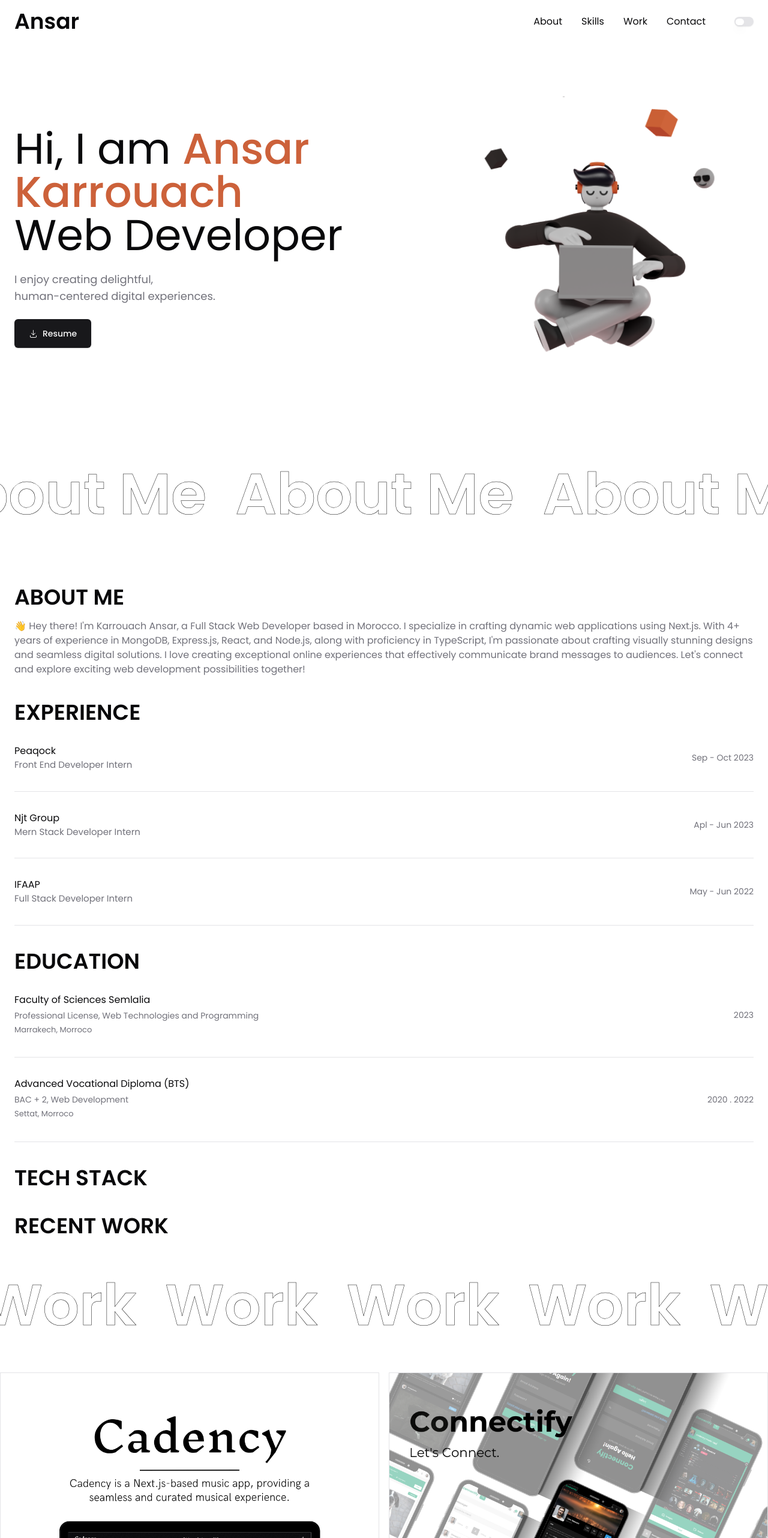
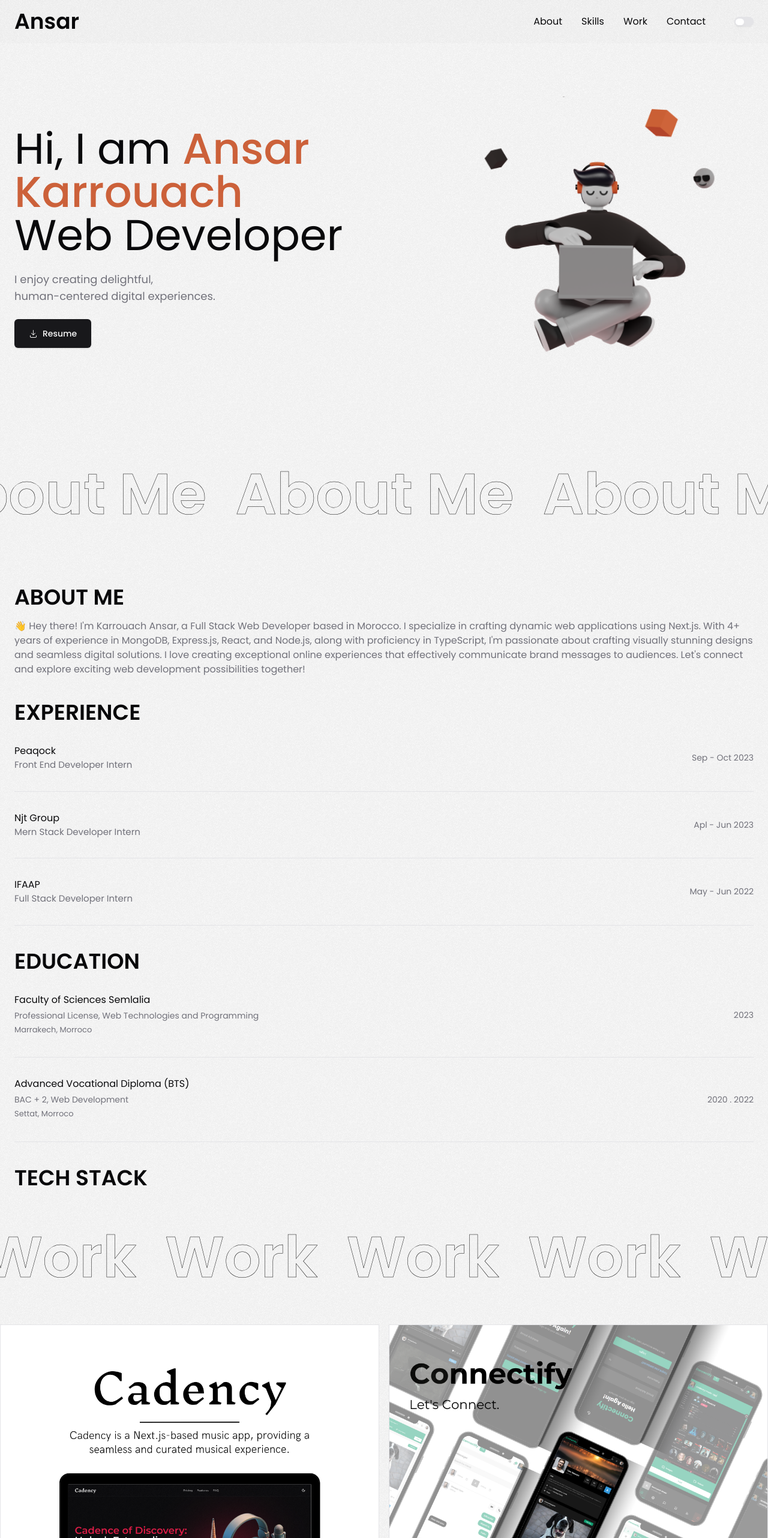
Before and after one commit to NotAnsar/ansar-portfolio, a Next.js app: page / in a window 1280 px wide. Shown: the top 2564 px of the page at 60% size. Built offline with nearby package versions, Linux system fonts and the light colour scheme.

Commit message:
bg noise added

```diff
--- a/app/layout.tsx
+++ b/app/layout.tsx
@@ -3,6 +3,7 @@ import { Poppins, Montserrat } from 'next/font/google';
 import './globals.css';
 import { ThemeProvider } from '@/components/theme-provider';
 import { Toaster } from '@/components/ui/toaster';
+import { cn } from '@/lib/utils';
 
 const poppins = Poppins({
 	subsets: ['latin'],
@@ -21,7 +22,7 @@ export default function RootLayout({
 }>) {
 	return (
 		<html lang='en' className='scroll-smooth'>
-			<body className={poppins.className}>
+			<body className={cn(poppins.className, 'bg-noise')}>
 				<ThemeProvider
 					attribute='class'
 					defaultTheme='system'
--- a/app/page.tsx
+++ b/app/page.tsx
@@ -12,7 +12,7 @@ export default function Home() {
 			<Header />
 			<Hero />
 			<About />
-			{/* <Skills /> */}
+
 			<Work />
 			<Contact />
 			<Footer />
--- a/components/about.tsx
+++ b/components/about.tsx
@@ -29,9 +29,6 @@ export default function About() {
 				</div>
 				<div>
 					<h3 className='font-bold uppercase text-4xl mt-10 '>Tech Stack</h3>
-				</div>
-				<div>
-					<h3 className='font-bold uppercase text-4xl mt-10 '>Recent Work</h3>
 				</div>
 			</Wrapper>
 		</div>
--- a/components/header.tsx
+++ b/components/header.tsx
@@ -11,7 +11,7 @@ export default function Header() {
 
 	return (
 		<>
-			<header className='sticky top-0 bg-background/70 backdrop-blur-sm z-50 '>
+			<header className='sticky top-0 bg-background/70 backdrop-blur-sm z-50 bg-noise'>
 				<div className='flex justify-between items-center max-w-screen-xl mx-auto h-[72px] px-6 '>
 					<Link
 						href='/'
@@ -38,7 +38,7 @@ export default function Header() {
 				</div>
 			</header>
 			{isOpen && (
-				<div className='w-full px-6 py-4 fixed top-[72px] bg-background/70 backdrop-blur-sm z-50 border-b border-border'>
+				<div className='w-full px-6 py-4 fixed top-[72px] bg-background/70 backdrop-blur-sm z-50 border-b border-border bg-noise'>
 					{LINKS.map((l) => (
 						<Link
 							key={l.title}
--- a/tailwind.config.ts
+++ b/tailwind.config.ts
@@ -84,6 +84,15 @@ const config = {
 				'scale-in': 'scale-in 2s ease-out',
 				'fade-in': 'fade-in 2s ease-out',
 			},
+			backgroundImage: {
+				noise: "url('/bg-light.png')",
+			},
+			backgroundPosition: {
+				noise: '0 0',
+			},
+			backgroundSize: {
+				noise: '200px 200px',
+			},
 		},
 	},
 	plugins: [require('tailwindcss-animate')],
```
Also changed, not shown: public/bg-light.png (added).
